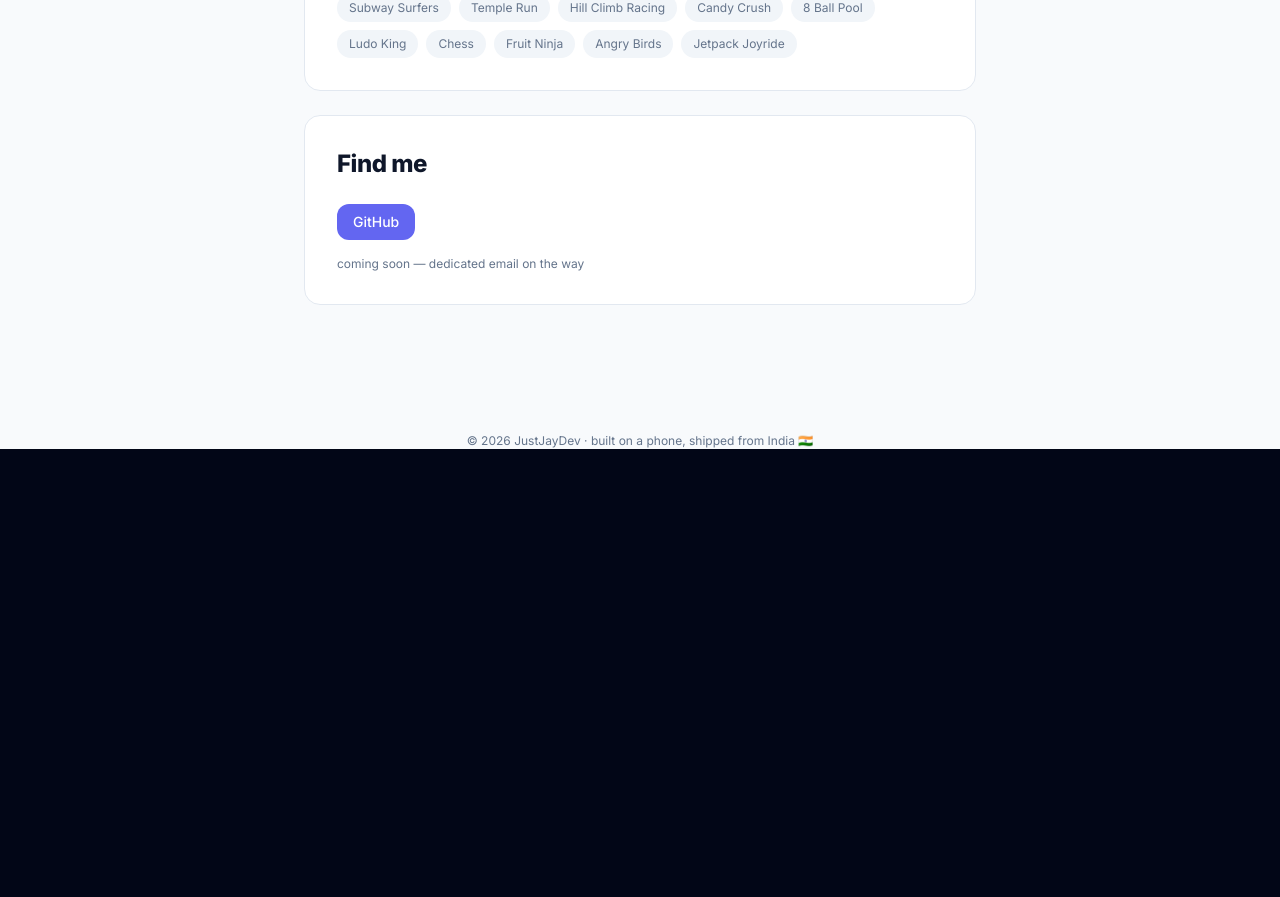
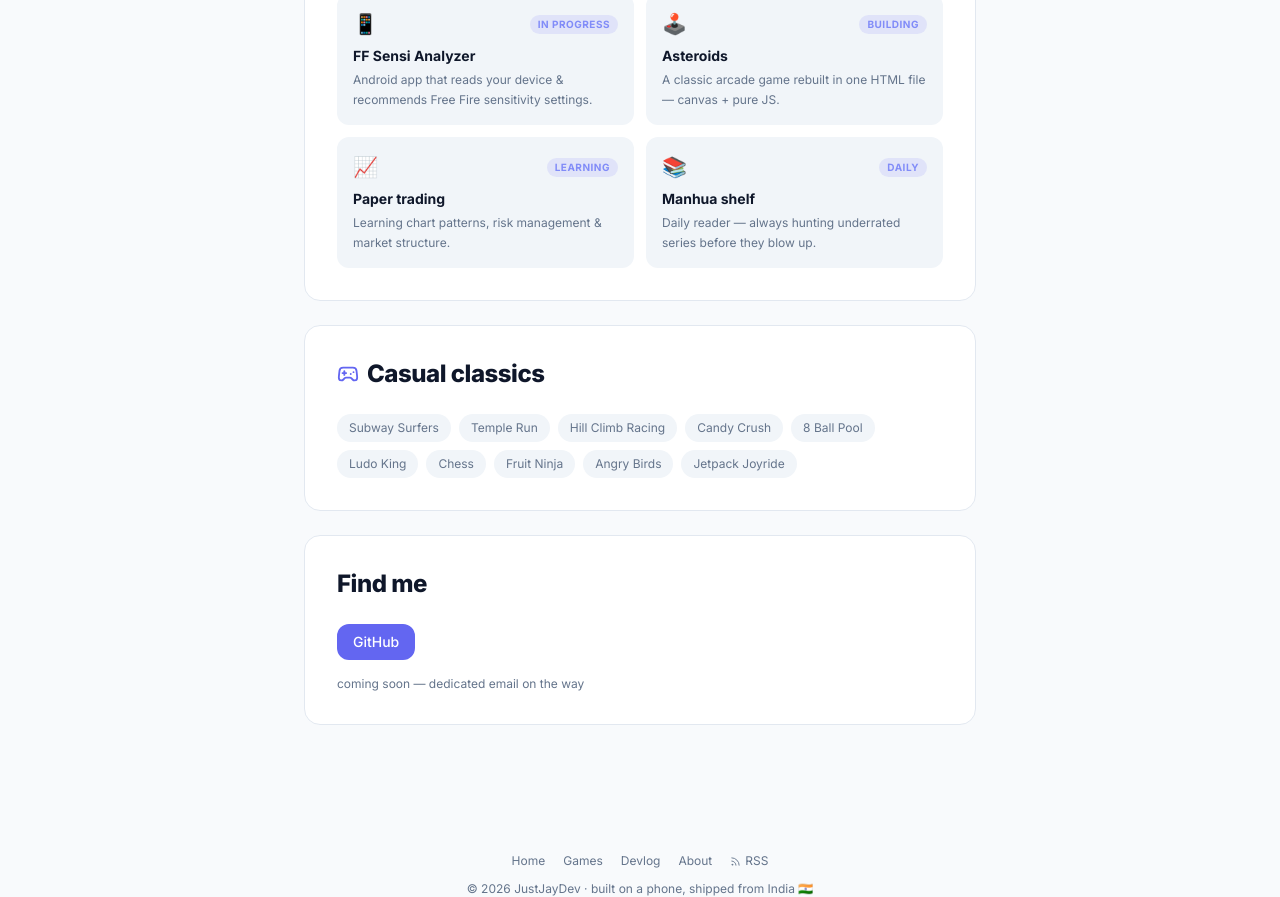
Before and after one commit to JustJayDev/JustJayDev.github.io, a React (Vite) app: page /about in a window 1280 px wide. Shown: the part 1200-2097 px from the top of the page. Before the commit the page ends 1649 px from the top, so only its background shows below. Built offline with nearby package versions, Linux system fonts and the light colour scheme.

Commit message:
v3.2: Round A-C polish — scroll progress bar, richer footer, back-to-top, Home typewriter taglines + stats strip, About projects section

```diff
--- a/src/components/Shell.tsx
+++ b/src/components/Shell.tsx
@@ -1,7 +1,7 @@
 import React, { useEffect, useState } from 'react';
 import { NavLink, useLocation } from 'react-router-dom';
-import { motion } from 'framer-motion';
-import { Home, Gamepad2, User, BookOpen, Moon, Sun } from 'lucide-react';
+import { motion, AnimatePresence } from 'framer-motion';
+import { Home, Gamepad2, User, BookOpen, Moon, Sun, ArrowUp, Rss } from 'lucide-react';
 import { useTheme } from '@/context/ThemeContext';
 
 const NAV = [
@@ -10,14 +10,19 @@ const NAV = [
   { to: '/devlog', label: 'Devlog', icon: BookOpen },
   { to: '/about', label: 'About', icon: User },
 ];
-
 const Shell: React.FC<{ children: React.ReactNode }> = ({ children }) => {
   const { resolvedTheme, setTheme } = useTheme();
   const location = useLocation();
   const [scrolled, setScrolled] = useState(false);
+  const [progress, setProgress] = useState(0);
 
   useEffect(() => {
-    const onScroll = () => setScrolled(window.scrollY > 8);
+    const onScroll = () => {
+      setScrolled(window.scrollY > 8);
+      const max = document.documentElement.scrollHeight - window.innerHeight;
+      setProgress(max > 0 ? Math.min(window.scrollY / max, 1) : 0);
+    };
+    onScroll();
     window.addEventListener('scroll', onScroll, { passive: true });
     return () => window.removeEventListener('scroll', onScroll);
   }, []);
@@ -26,6 +31,20 @@ const Shell: React.FC<{ children: React.ReactNode }> = ({ children }) => {
 
   return (
     <div className="min-h-screen flex flex-col">
+      {/* ============ SCROLL PROGRESS ============ */}
+      <div
+        className="fixed top-0 left-0 right-0 z-[60] h-[3px] pointer-events-none"
+        aria-hidden="true"
+      >
+        <div
+          className="h-full origin-left transition-transform duration-150 ease-out"
+          style={{
+            transform: `scaleX(${progress})`,
+            background: 'linear-gradient(90deg, #6366f1, #8b5cf6, #d946ef)',
+          }}
+        />
+      </div>
+
       {/* ============ TOP BAR ============ */}
       <header
         className={`fixed top-0 left-0 right-0 z-50 transition-all duration-300 ${
@@ -84,10 +103,55 @@ const Shell: React.FC<{ children: React.ReactNode }> = ({ children }) => {
 
       {/* ============ FOOTER (desktop) ============ */}
       <footer className="hidden md:block page-container py-8 text-center">
-        <p className="text-xs" style={{ color: 'var(--color-text-muted)' }}>
+        <div className="flex items-center justify-center gap-1.5 flex-wrap text-xs" style={{ color: 'var(--color-text-muted)' }}>
+          {NAV.map(({ to, label }) => (
+            <NavLink
+              key={to}
+              to={to}
+              end={to === '/'}
+              className="transition-colors hover:opacity-70 px-1.5"
+              style={{ color: 'var(--color-text-muted)' }}
+            >
+              {label}
+            </NavLink>
+          ))}
+          <a
+            href="/feed.xml"
+            className="inline-flex items-center gap-1 transition-colors hover:opacity-70 px-1.5"
+            style={{ color: 'var(--color-text-muted)' }}
+          >
+            <Rss size={11} />
+            RSS
+          </a>
+        </div>
+        <p className="text-xs mt-3" style={{ color: 'var(--color-text-muted)' }}>
           © 2026 JustJayDev · built on a phone, shipped from India 🇮🇳
         </p>
       </footer>
+
+      {/* ============ BACK TO TOP ============ */}
+      <AnimatePresence>
+        {progress > 0.25 && (
+          <motion.button
+            initial={{ opacity: 0, scale: 0.6, y: 12 }}
+            animate={{ opacity: 1, scale: 1, y: 0 }}
+            exit={{ opacity: 0, scale: 0.6, y: 12 }}
+            whileTap={{ scale: 0.88 }}
+            onClick={() => window.scrollTo({ top: 0, behavior: 'smooth' })}
+            aria-label="Back to top"
+            className="md:hidden fixed right-4 z-40 w-11 h-11 rounded-full flex items-center justify-center"
+            style={{
+              bottom: 'calc(4.5rem + env(safe-area-inset-bottom))',
+              background: 'var(--color-surface)',
+              border: '1px solid var(--color-border)',
+              boxShadow: '0 4px 20px rgba(0,0,0,0.25)',
+              color: 'var(--color-text)',
+            }}
+          >
+            <ArrowUp size={18} />
+          </motion.button>
+        )}
+      </AnimatePresence>
 
       {/* ============ BOTTOM NAV (mobile) ============ */}
       <nav
--- a/src/index.css
+++ b/src/index.css
@@ -400,6 +400,23 @@ img {
 }
 
 /* v2 additions */
+.type-caret {
+  display: inline-block;
+  width: 2px;
+  height: 1em;
+  margin-left: 3px;
+  vertical-align: -0.12em;
+  background: currentColor;
+  animation: caretBlink 1s step-end infinite;
+}
+@keyframes caretBlink {
+  0%, 100% { opacity: 1; }
+  50% { opacity: 0; }
+}
+@media (prefers-reduced-motion: reduce) {
+  .type-caret { animation: none; }
+}
+
 @keyframes floatSlow {
   0%, 100% { transform: translateY(0); }
   50% { transform: translateY(-10px); }
--- a/src/pages/About.tsx
+++ b/src/pages/About.tsx
@@ -106,6 +106,52 @@ const About: React.FC = () => {
         </p>
       </motion.section>
 
+      {/* What I'm working on */}
+      <motion.section
+        initial={{ opacity: 0, y: 20 }}
+        whileInView={{ opacity: 1, y: 0 }}
+        viewport={{ once: true }}
+        className="mt-6 max-w-2xl mx-auto rounded-2xl p-6 md:p-8"
+        style={{ background: 'var(--color-surface)', border: '1px solid var(--color-border)' }}
+      >
+        <h2 className="section-title flex items-center gap-2 text-xl md:text-2xl">
+          <Sparkles size={22} style={{ color: 'var(--color-accent)' }} />
+          What I'm working on
+        </h2>
+        <div className="grid grid-cols-1 sm:grid-cols-2 gap-3 mt-5">
+          {[
+            ['📱', 'FF Sensi Analyzer', 'Android app that reads your device & recommends Free Fire sensitivity settings.', 'In progress'],
+            ['🕹️', 'Asteroids', 'A classic arcade game rebuilt in one HTML file — canvas + pure JS.', 'Building'],
+            ['📈', 'Paper trading', 'Learning chart patterns, risk management & market structure.', 'Learning'],
+            ['📚', 'Manhua shelf', 'Daily reader — always hunting underrated series before they blow up.', 'Daily'],
+          ].map(([emoji, title, desc, status], i) => (
+            <motion.div
+              key={title}
+              initial={{ opacity: 0, y: 14 }}
+              whileInView={{ opacity: 1, y: 0 }}
+              viewport={{ once: true }}
+              transition={{ delay: i * 0.07, duration: 0.4 }}
+              className="rounded-xl p-4"
+              style={{ background: 'var(--color-surface-2)' }}
+            >
+              <div className="flex items-center justify-between gap-2">
+                <span className="text-xl">{emoji}</span>
+                <span
+                  className="text-[10px] font-bold uppercase tracking-wider px-2 py-0.5 rounded-full"
+                  style={{ background: 'rgba(99,102,241,0.12)', color: 'var(--color-accent-light)' }}
+                >
+                  {status}
+                </span>
+              </div>
+              <p className="font-bold text-sm mt-2">{title}</p>
+              <p className="text-xs mt-1 leading-relaxed" style={{ color: 'var(--color-text-muted)' }}>
+                {desc}
+              </p>
+            </motion.div>
+          ))}
+        </div>
+      </motion.section>
+
       {/* Casual classics */}
       <motion.section
         initial={{ opacity: 0, y: 20 }}
--- a/src/pages/Home.tsx
+++ b/src/pages/Home.tsx
@@ -5,17 +5,31 @@ import { ArrowRight, Gamepad2, User } from 'lucide-react';
 import { profile } from '@/data/profile';
 import { mainGames } from '@/data/games';
 
-const TAGLINES = ['Mobile gamer.', 'Builder.', 'Future trader.'];
+const TAGLINES = ['Mobile gamer.', 'Builder.', 'Future trader.', 'AI-assisted dev.'];
 
 const Home: React.FC = () => {
   const navigate = useNavigate();
   const [tagIdx, setTagIdx] = useState(0);
+  const [typed, setTyped] = useState('');
 
   useEffect(() => {
     document.title = 'JustJayDev — Mobile gamer. Builder. Future trader.';
-    const id = setInterval(() => setTagIdx((i) => (i + 1) % TAGLINES.length), 2600);
+    const id = setInterval(() => setTagIdx((i) => (i + 1) % TAGLINES.length), 3200);
     return () => clearInterval(id);
   }, []);
+
+  // typewriter effect for the rotating tagline
+  useEffect(() => {
+    const full = TAGLINES[tagIdx];
+    setTyped('');
+    let i = 0;
+    const tick = setInterval(() => {
+      i += 1;
+      setTyped(full.slice(0, i));
+      if (i >= full.length) clearInterval(tick);
+    }, 55);
+    return () => clearInterval(tick);
+  }, [tagIdx]);
 
   const nowPlaying = mainGames.filter((g) => g.nowPlaying);
 
@@ -51,15 +65,10 @@ const Home: React.FC = () => {
           </h1>
 
           <p className="mt-3 text-xl md:text-3xl font-bold h-9 md:h-12">
-            <motion.span
-              key={tagIdx}
-              initial={{ opacity: 0, y: 14 }}
-              animate={{ opacity: 1, y: 0 }}
-              transition={{ duration: 0.45, ease: 'easeOut' }}
-              className="inline-block gradient-text"
-            >
-              {TAGLINES[tagIdx]}
-            </motion.span>
+            <span className="gradient-text">
+              {typed}
+              <span className="type-caret" aria-hidden="true" />
+            </span>
           </p>
 
           <p
@@ -104,6 +113,39 @@ const Home: React.FC = () => {
               About me
             </motion.button>
           </div>
+        </motion.div>
+      </section>
+
+      {/* ============ STATS STRIP ============ */}
+      <section className="page-container pb-14">
+        <motion.div
+          initial={{ opacity: 0, y: 18 }}
+          whileInView={{ opacity: 1, y: 0 }}
+          viewport={{ once: true }}
+          transition={{ duration: 0.5 }}
+          className="grid grid-cols-2 sm:grid-cols-4 gap-3 max-w-2xl mx-auto"
+        >
+          {[
+            ['18+', 'games played'],
+            ['2', 'grinding now'],
+            ['100%', 'mobile-only'],
+            ['6+', 'apps & sites built'],
+          ].map(([num, label], i) => (
+            <motion.div
+              key={label}
+              initial={{ opacity: 0, scale: 0.9 }}
+              whileInView={{ opacity: 1, scale: 1 }}
+              viewport={{ once: true }}
+              transition={{ delay: i * 0.07, duration: 0.4 }}
+              className="tilt-card rounded-2xl p-4 text-center"
+              style={{ background: 'var(--color-surface)', border: '1px solid var(--color-border)' }}
+            >
+              <p className="text-2xl md:text-3xl font-black gradient-text">{num}</p>
+              <p className="text-[11px] mt-1 font-medium" style={{ color: 'var(--color-text-muted)' }}>
+                {label}
+              </p>
+            </motion.div>
+          ))}
         </motion.div>
       </section>
 
```
